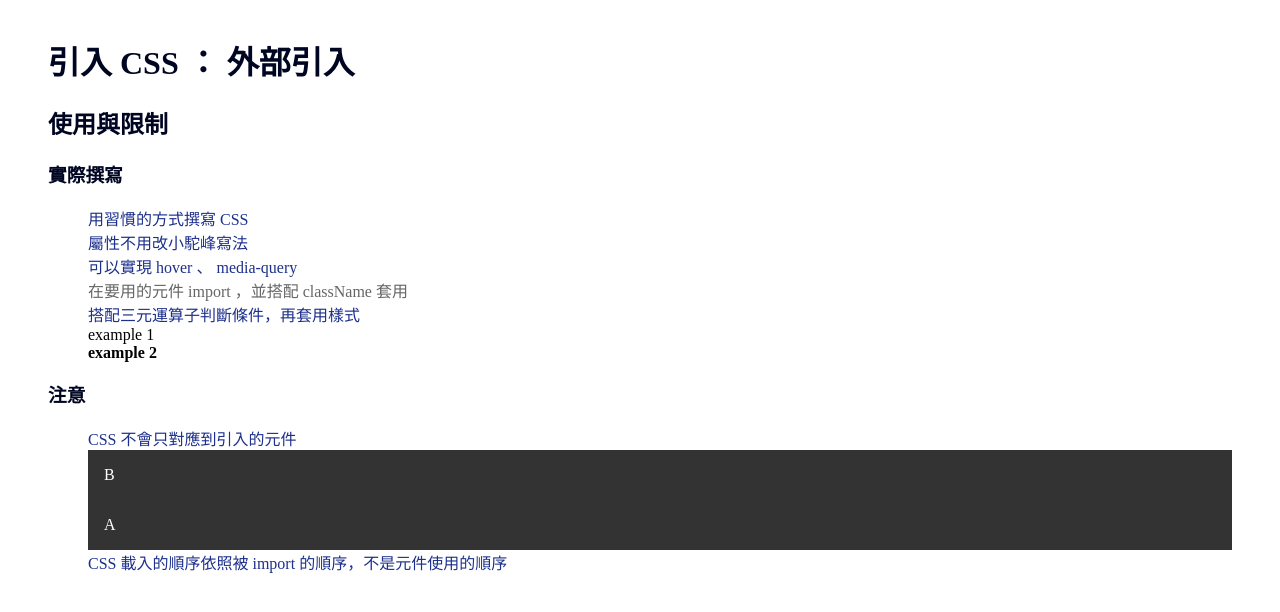
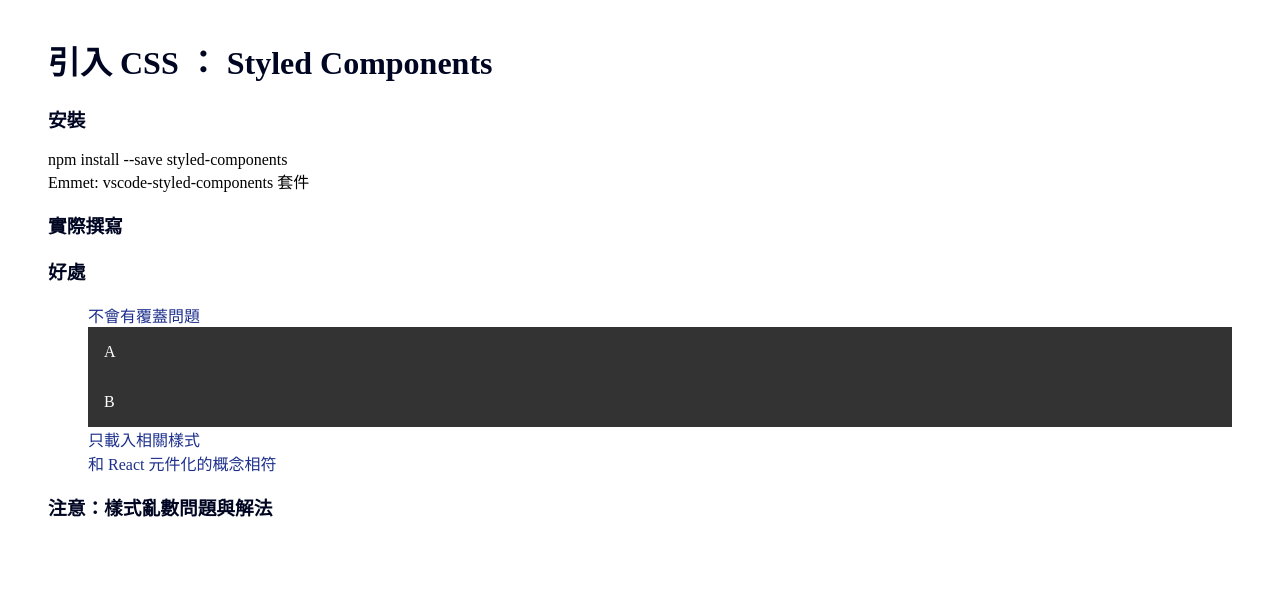
Before and after one commit to vvvvvvii/Ironman, a React (Create React App) app: page / in a window 1280 px wide. Shown: the top 612 px of the page. Built offline with nearby package versions, Linux system fonts and the light colour scheme.

Commit message:
課前準備

```diff
--- a/src/pages/Memo.js
+++ b/src/pages/Memo.js
@@ -3,30 +3,22 @@
 import ComponentB from "../components/componentB";
 
 function Memo() {
-  // const condition = true;
-  const condition = false;
-
   return (
     <div>
-      <h1>引入 CSS ： 外部引入</h1>
-      <h2>使用與限制</h2>
+      <h1>引入 CSS ： Styled Components</h1>
+      <h3>安裝</h3>
+      <p>npm install --save styled-components</p>
+      <p>Emmet: vscode-styled-components 套件</p>
       <h3>實際撰寫</h3>
+      <h3>好處</h3>
       <ul>
-        <li>用習慣的方式撰寫 CSS</li>
-        <li>屬性不用改小駝峰寫法</li>
-        <li>可以實現 hover 、 media-query</li>
-        <li className="example">在要用的元件 import ，並搭配 className 套用</li>
-        <li>搭配三元運算子判斷條件，再套用樣式</li>
-        <p className={condition ? "example" : ""}>example 1</p>
-        <p className={`example2 ${condition ? "example" : ""}`}>example 2</p>
+        <li>不會有覆蓋問題</li>
+        <ComponentA />
+        <ComponentB />
+        <li>只載入相關樣式</li>
+        <li>和 React 元件化的概念相符</li>
       </ul>
-      <h3>注意</h3>
-      <ul>
-        <li>CSS 不會只對應到引入的元件</li>
-        <ComponentB />
-        <ComponentA />
-        <li>CSS 載入的順序依照被 import 的順序，不是元件使用的順序</li>
-      </ul>
+      <h3>注意：樣式亂數問題與解法</h3>
     </div>
   );
 }
```
